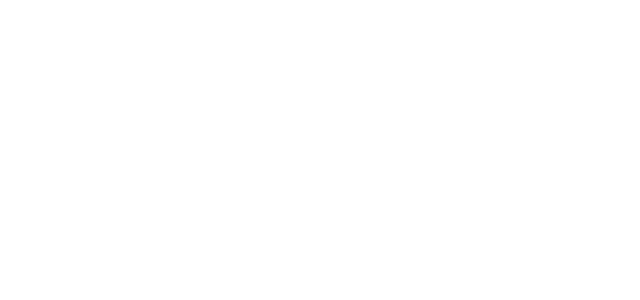
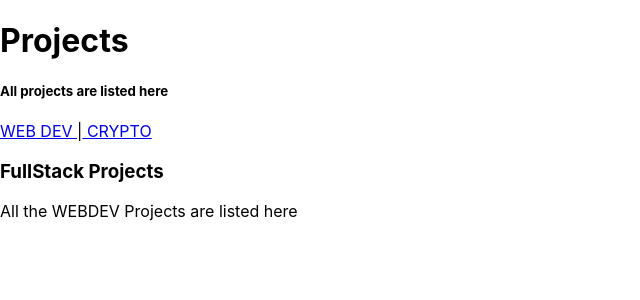
Before and after one commit to vaibhav18matere/react-router-v6, a React (Create React App) app: page /projects/webdev in a window 1280 px wide. Before the commit this address had no page. Shown: the top 300 px of the page, without its empty margins (0-640 px from the left). Built offline with nearby package versions, Linux system fonts and the light colour scheme.

Commit message:
nested routing using <Routes/> and <Outlet/>

```diff
--- a/src/App.js
+++ b/src/App.js
@@ -1,5 +1,5 @@
-import logo from './logo.svg';
-import './App.css';
+import logo from "./logo.svg";
+import "./App.css";
 
 function App() {
   return (
--- /dev/null
+++ b/src/components/Crypto.jsx
@@ -0,0 +1,12 @@
+import React from "react";
+
+const Crypto = () => {
+  return (
+    <>
+      <h3>Welcome to Web 3.0</h3>
+      <div> All the CRYPTO Projects are listed here</div>
+    </>
+  );
+};
+
+export default Crypto;
--- a/src/components/Projects.jsx
+++ b/src/components/Projects.jsx
@@ -1,7 +1,16 @@
 import React from "react";
+import { Link, Outlet } from "react-router-dom";
 
 const Projects = () => {
-  return <h1>Projects</h1>;
+  return (
+    <>
+      <h1>Projects</h1>
+      <h5>All projects are listed here</h5>
+      <Link to="/projects/webdev"> WEB DEV </Link> |
+      <Link to="/projects/crypto"> CRYPTO </Link>
+      <Outlet />
+    </>
+  );
 };
 
 export default Projects;
--- /dev/null
+++ b/src/components/Webdev.jsx
@@ -0,0 +1,12 @@
+import React from "react";
+
+const Webdev = () => {
+  return (
+    <>
+      <h3>FullStack Projects </h3>
+      <div> All the WEBDEV Projects are listed here</div>
+    </>
+  );
+};
+
+export default Webdev;
--- a/src/index.js
+++ b/src/index.js
@@ -4,6 +4,8 @@ import "./index.css";
 // import App from "./App";
 import Home from "./components/Home";
 import Projects from "./components/Projects";
+import Webdev from "./components/Webdev";
+import Crypto from "./components/Crypto";
 import reportWebVitals from "./reportWebVitals";
 
 import {
@@ -19,11 +21,14 @@ root.render(
     <Router>
       <Routes>
         <Route path="/" element={<Home />} />
-        <Route path="/projects" element={<Projects />} />
         <Route
           path="/my-projects"
           element={<Navigate replace to="/projects" />}
         />
+        <Route path="projects" element={<Projects />}>
+          <Route path="webdev" element={<Webdev />} />
+          <Route path="crypto" element={<Crypto />} />
+        </Route>
       </Routes>
     </Router>
   </React.StrictMode>
```
